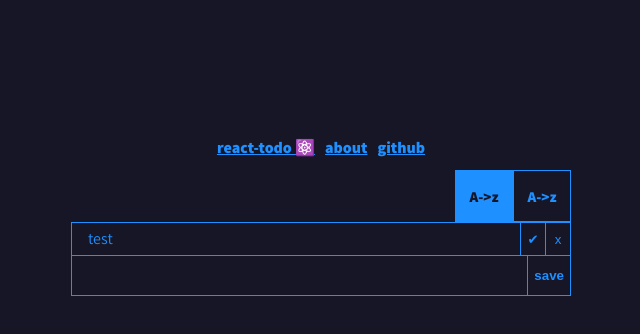
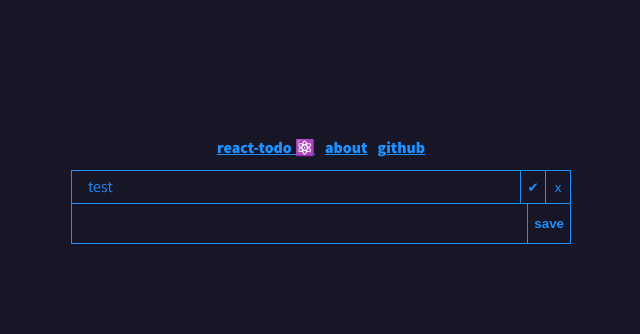
Before and after one commit to jakubjun/react-todos, a React (Vite) app: page / in a window 1280 px wide. Shown: the top 334 px of the page, without its empty margins (319-959 px from the left). Built offline with nearby package versions, Linux system fonts and the light colour scheme; no server answers.

Commit message:
Remove unused sorter

```diff
--- a/src/component/header/Header.jsx
+++ b/src/component/header/Header.jsx
@@ -8,7 +8,6 @@ export default function Header() {
       <Link href="/">react-todo ⚛️</Link>
       <Link href="/">about</Link>
       <Link href="/">github</Link>
-
     </div>
   );
 }
--- a/src/component/layout/baseLayout/BaseLayout.jsx
+++ b/src/component/layout/baseLayout/BaseLayout.jsx
@@ -1,6 +1,5 @@
 import { layoutPropTypes } from '../../../utils/propTypes';
 import Header from '../../header/Header';
-import Sorter from '../../sorter/Sorter';
 import './baseLayout.less';
 
 const CLASS_NAME = 'layout__base';
@@ -12,7 +11,6 @@ export default function BaseLayout(props) {
     <div className={CLASS_NAME}>
       <div className={`${CLASS_NAME}__container`}>
         <Header />
-        <Sorter />
         <div className={`${CLASS_NAME}__container__content`}>
 
           {children}
```
